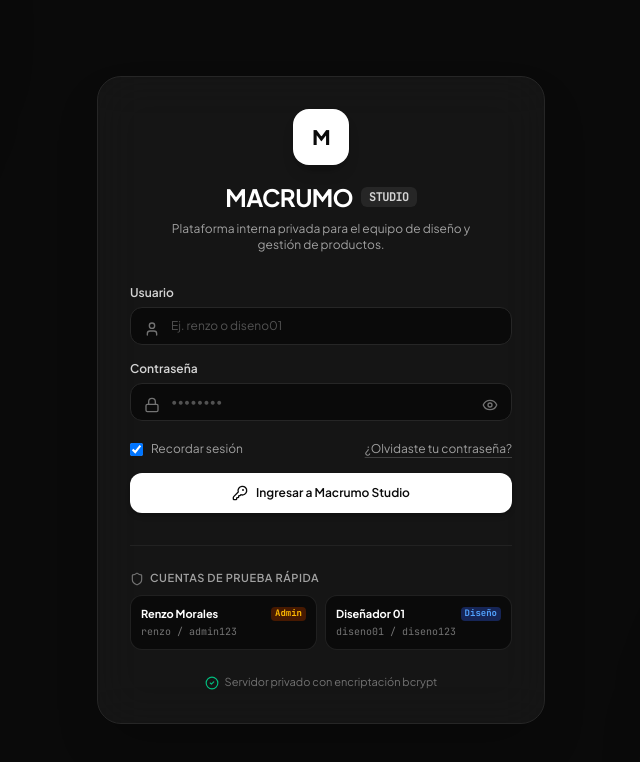
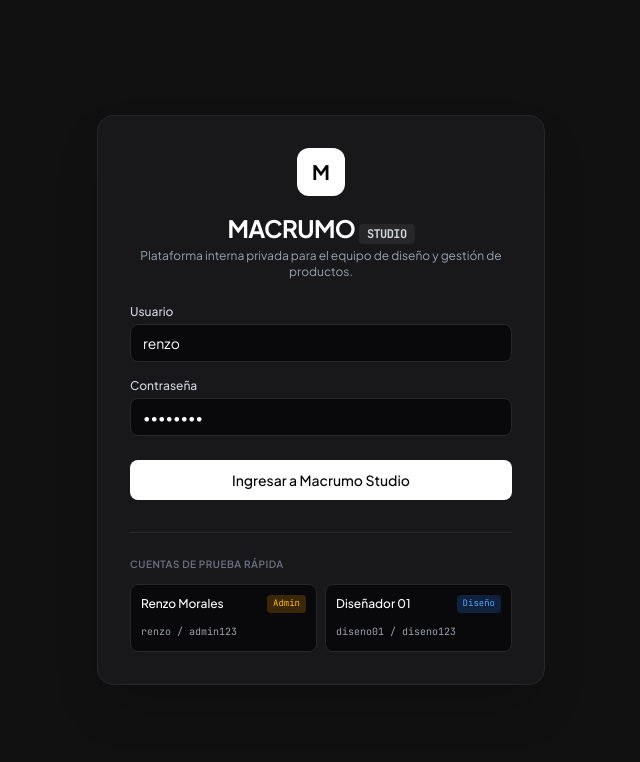
Before and after one commit to idatmorales-collab/VerifyName, a React (Vite) app: page / in a window 1280 px wide. Shown: the top 762 px of the page, without its empty margins (319-959 px from the left). Built offline with nearby package versions, Linux system fonts and the light colour scheme; a web font is replaced by a local one.

Commit message:
Update LoginView.tsx

```diff
--- a/src/components/LoginView.tsx
+++ b/src/components/LoginView.tsx
@@ -1,238 +1,125 @@
 import React, { useState } from 'react';
-import { Lock, User as UserIcon, Eye, EyeOff, KeyRound, HelpCircle, CheckCircle2, Shield, Sparkles, AlertCircle } from 'lucide-react';
-import { UserProfile } from '../types';
 
 interface LoginViewProps {
-  onLoginSuccess: (user: UserProfile, token: string) => void;
+  onLoginSuccess: (user: { name: string; role: string }) => void;
 }
 
 export const LoginView: React.FC<LoginViewProps> = ({ onLoginSuccess }) => {
-  const [username, setUsername] = useState('');
-  const [password, setPassword] = useState('');
-  const [showPassword, setShowPassword] = useState(false);
-  const [rememberMe, setRememberMe] = useState(true);
-  const [errorMsg, setErrorMsg] = useState<string | null>(null);
-  const [isLoading, setIsLoading] = useState(false);
-  const [showForgotModal, setShowForgotModal] = useState(false);
+  const [username, setUsername] = useState('renzo');
+  const [password, setPassword] = useState('admin123');
+  const [error, setError] = useState<string | null>(null);
 
-  const handleSubmit = async (e: React.FormEvent) => {
+  const users = [
+    { username: 'renzo', password: 'admin123', name: 'Renzo Morales', role: 'admin' },
+    { username: 'diseno01', password: 'diseno123', name: 'Diseñador 01', role: 'diseno' }
+  ];
+
+  const handleLogin = (e: React.FormEvent) => {
     e.preventDefault();
-    if (!username.trim() || !password.trim()) {
-      setErrorMsg('Por favor, ingresa tu usuario y contraseña.');
-      return;
-    }
+    setError(null);
 
-    setIsLoading(true);
-    setErrorMsg(null);
+    const foundUser = users.find(
+      (u) => u.username === username && u.password === password
+    );
 
-    try {
-      const res = await fetch('/api/auth/login', {
-        method: 'POST',
-        headers: { 'Content-Type': 'application/json' },
-        body: JSON.stringify({ username, password })
-      });
-
-      const data = await res.json();
-
-      if (!res.ok) {
-        throw new Error(data.error || 'Error al iniciar sesión');
-      }
-
-      if (rememberMe) {
-        localStorage.setItem('macrumo_session_token', data.token);
+    if (foundUser) {
+      onLoginSuccess({ name: foundUser.name, role: foundUser.role });
     } else {
-        sessionStorage.setItem('macrumo_session_token', data.token);
-      }
-
-      onLoginSuccess(data.user, data.token);
-    } catch (err: any) {
-      setErrorMsg(err.message || 'Error de conexión con el servidor.');
-    } finally {
-      setIsLoading(false);
+      setError('Usuario o contraseña incorrectos');
     }
   };
 
-  const handleDemoFill = (u: string, p: string) => {
+  const handleQuickLogin = (u: string, p: string) => {
     setUsername(u);
     setPassword(p);
-    setErrorMsg(null);
+    const foundUser = users.find((user) => user.username === u && user.password === p);
+    if (foundUser) {
+      onLoginSuccess({ name: foundUser.name, role: foundUser.role });
+    }
   };
 
   return (
-    <div className="min-h-screen w-full bg-neutral-950 text-neutral-100 flex items-center justify-center p-4 relative overflow-hidden select-none">
-      {/* Ambient background glow */}
-      <div className="absolute -top-40 -left-40 w-96 h-96 bg-neutral-800/20 rounded-full blur-3xl pointer-events-none" />
-      <div className="absolute -bottom-40 -right-40 w-96 h-96 bg-neutral-800/30 rounded-full blur-3xl pointer-events-none" />
-
-      <div className="w-full max-w-md bg-neutral-900/90 border border-neutral-800 rounded-3xl p-8 shadow-2xl backdrop-blur-xl relative z-10">
-        {/* Brand Header */}
-        <div className="text-center mb-8">
-          <div className="inline-flex items-center justify-center w-14 h-14 rounded-2xl bg-white text-neutral-950 font-extrabold text-xl mb-4 shadow-lg tracking-tight">
+    <div className="min-h-screen bg-[#111111] text-white flex items-center justify-center p-4">
+      <div className="bg-[#18181b] border border-[#27272a] p-8 rounded-2xl w-full max-w-md shadow-2xl">
+        <div className="flex justify-center mb-4">
+          <div className="w-12 h-12 bg-white text-black rounded-xl flex items-center justify-center font-bold text-xl">
             M
           </div>
-          <h1 className="text-2xl font-bold tracking-tight text-white flex items-center justify-center gap-2">
-            MACRUMO <span className="text-xs px-2 py-0.5 rounded-md bg-neutral-800 text-neutral-300 font-mono">STUDIO</span>
+        </div>
+
+        <h1 className="text-2xl font-bold text-center tracking-tight mb-1">
+          MACRUMO <span className="text-xs bg-[#27272a] text-gray-300 px-2 py-0.5 rounded font-mono">STUDIO</span>
         </h1>
-          <p className="text-xs text-neutral-400 mt-2 max-w-xs mx-auto">
+        <p className="text-xs text-center text-gray-400 mb-6">
           Plataforma interna privada para el equipo de diseño y gestión de productos.
         </p>
-        </div>
 
-        {/* Error Alert */}
-        {errorMsg && (
-          <div className="mb-6 p-3.5 rounded-xl bg-red-950/60 border border-red-800/80 text-red-200 text-xs flex items-center gap-3 animate-shake">
-            <AlertCircle className="w-4 h-4 text-red-400 shrink-0" />
-            <span>{errorMsg}</span>
+        {error && (
+          <div className="bg-red-500/10 border border-red-500/30 text-red-400 text-xs p-3 rounded-lg mb-4 text-center">
+            {error}
           </div>
         )}
 
-        {/* Form */}
-        <form onSubmit={handleSubmit} className="space-y-4">
+        <form onSubmit={handleLogin} className="space-y-4">
           <div>
-            <label className="block text-xs font-semibold text-neutral-300 mb-1.5">
-              Usuario
-            </label>
-            <div className="relative">
-              <UserIcon className="w-4 h-4 absolute left-3.5 top-3.5 text-neutral-500" />
+            <label className="block text-xs font-medium text-gray-300 mb-1">Usuario</label>
             <input
               type="text"
-                required
               value={username}
               onChange={(e) => setUsername(e.target.value)}
-                placeholder="Ej. renzo o diseno01"
-                className="w-full pl-10 pr-4 py-2.5 rounded-xl bg-neutral-950 border border-neutral-800 text-white placeholder-neutral-600 text-xs focus:outline-none focus:border-neutral-500 transition-all"
+              className="w-full bg-[#09090b] border border-[#27272a] rounded-lg px-3 py-2 text-sm text-white focus:outline-none focus:border-amber-500"
+              required
             />
-            </div>
           </div>
 
           <div>
-            <label className="block text-xs font-semibold text-neutral-300 mb-1.5">
-              Contraseña
-            </label>
-            <div className="relative">
-              <Lock className="w-4 h-4 absolute left-3.5 top-3.5 text-neutral-500" />
+            <label className="block text-xs font-medium text-gray-300 mb-1">Contraseña</label>
             <input
-                type={showPassword ? 'text' : 'password'}
-                required
+              type="password"
               value={password}
               onChange={(e) => setPassword(e.target.value)}
-                placeholder="••••••••"
-                className="w-full pl-10 pr-10 py-2.5 rounded-xl bg-neutral-950 border border-neutral-800 text-white placeholder-neutral-600 text-xs focus:outline-none focus:border-neutral-500 transition-all"
+              className="w-full bg-[#09090b] border border-[#27272a] rounded-lg px-3 py-2 text-sm text-white focus:outline-none focus:border-amber-500"
+              required
             />
-              <button
-                type="button"
-                onClick={() => setShowPassword(!showPassword)}
-                className="absolute right-3.5 top-3.5 text-neutral-500 hover:text-neutral-300 transition-colors"
-              >
-                {showPassword ? <EyeOff className="w-4 h-4" /> : <Eye className="w-4 h-4" />}
-              </button>
-            </div>
-          </div>
-
-          <div className="flex items-center justify-between text-xs pt-1">
-            <label className="flex items-center gap-2 text-neutral-400 cursor-pointer">
-              <input
-                type="checkbox"
-                checked={rememberMe}
-                onChange={(e) => setRememberMe(e.target.checked)}
-                className="rounded bg-neutral-950 border-neutral-800 text-white focus:ring-0 focus:ring-offset-0"
-              />
-              <span>Recordar sesión</span>
-            </label>
-            <button
-              type="button"
-              onClick={() => setShowForgotModal(true)}
-              className="text-neutral-400 hover:text-white transition-colors underline decoration-neutral-700 underline-offset-4"
-            >
-              ¿Olvidaste tu contraseña?
-            </button>
           </div>
 
           <button
             type="submit"
-            disabled={isLoading}
-            className="w-full py-3 px-4 mt-2 rounded-xl bg-white hover:bg-neutral-200 text-neutral-950 font-semibold text-xs transition-all shadow-md flex items-center justify-center gap-2 disabled:opacity-50"
+            className="w-full bg-white text-black font-medium py-2.5 rounded-lg hover:bg-gray-200 transition-colors text-sm mt-2"
           >
-            {isLoading ? (
-              <span className="animate-pulse">Autenticando...</span>
-            ) : (
-              <>
-                <KeyRound className="w-4 h-4" />
-                <span>Ingresar a Macrumo Studio</span>
-              </>
-            )}
+            Ingresar a Macrumo Studio
           </button>
         </form>
 
-        {/* Demo Credentials Quick-Fill Section */}
-        <div className="mt-8 pt-6 border-t border-neutral-800/80">
-          <div className="text-[11px] font-semibold text-neutral-400 uppercase tracking-wider mb-2 flex items-center gap-1.5">
-            <Shield className="w-3.5 h-3.5 text-neutral-500" />
-            <span>Cuentas de prueba rápida</span>
-          </div>
+        <div className="mt-8 pt-6 border-t border-[#27272a]">
+          <p className="text-[10px] text-gray-500 font-semibold uppercase tracking-wider mb-3">
+            Cuentas de prueba rápida
+          </p>
           <div className="grid grid-cols-2 gap-2">
             <button
-              type="button"
-              onClick={() => handleDemoFill('renzo', 'admin123')}
-              className="p-2.5 rounded-xl bg-neutral-950 border border-neutral-800/80 hover:border-neutral-700 text-left transition-all group"
+              onClick={() => handleQuickLogin('renzo', 'admin123')}
+              className="bg-[#09090b] border border-[#27272a] p-2.5 rounded-lg text-left hover:border-gray-500 transition-colors"
             >
-              <div className="text-[11px] font-bold text-white group-hover:text-amber-400 transition-colors flex items-center justify-between">
-                <span>Renzo Morales</span>
-                <span className="text-[9px] px-1 py-0.2 rounded bg-amber-950 text-amber-400 font-mono">Admin</span>
+              <div className="flex justify-between items-center mb-1">
+                <span className="text-xs font-medium text-white">Renzo Morales</span>
+                <span className="text-[9px] bg-amber-500/20 text-amber-400 px-1.5 py-0.5 rounded font-mono">Admin</span>
               </div>
-              <div className="text-[10px] text-neutral-500 font-mono mt-0.5">renzo / admin123</div>
+              <span className="text-[10px] text-gray-400 font-mono">renzo / admin123</span>
             </button>
 
             <button
-              type="button"
-              onClick={() => handleDemoFill('diseno01', 'diseno123')}
-              className="p-2.5 rounded-xl bg-neutral-950 border border-neutral-800/80 hover:border-neutral-700 text-left transition-all group"
+              onClick={() => handleQuickLogin('diseno01', 'diseno123')}
+              className="bg-[#09090b] border border-[#27272a] p-2.5 rounded-lg text-left hover:border-gray-500 transition-colors"
             >
-              <div className="text-[11px] font-bold text-white group-hover:text-blue-400 transition-colors flex items-center justify-between">
-                <span>Diseñador 01</span>
-                <span className="text-[9px] px-1 py-0.2 rounded bg-blue-950 text-blue-400 font-mono">Diseño</span>
+              <div className="flex justify-between items-center mb-1">
+                <span className="text-xs font-medium text-white">Diseñador 01</span>
+                <span className="text-[9px] bg-blue-500/20 text-blue-400 px-1.5 py-0.5 rounded font-mono">Diseño</span>
               </div>
-              <div className="text-[10px] text-neutral-500 font-mono mt-0.5">diseno01 / diseno123</div>
+              <span className="text-[10px] text-gray-400 font-mono">diseno01 / diseno123</span>
             </button>
           </div>
         </div>
-
-        {/* Security Footer Note */}
-        <div className="mt-6 text-center text-[11px] text-neutral-500 flex items-center justify-center gap-1.5">
-          <CheckCircle2 className="w-3.5 h-3.5 text-emerald-500" />
-          <span>Servidor privado con encriptación bcrypt</span>
       </div>
-      </div>
-
-      {/* Forgot Password Modal */}
-      {showForgotModal && (
-        <div className="fixed inset-0 bg-neutral-950/80 backdrop-blur-md z-50 flex items-center justify-center p-4">
-          <div className="bg-neutral-900 border border-neutral-800 rounded-2xl p-6 max-w-sm w-full space-y-4 shadow-2xl">
-            <div className="flex items-center gap-3">
-              <div className="p-2 rounded-xl bg-neutral-800 text-amber-400">
-                <HelpCircle className="w-5 h-5" />
-              </div>
-              <div>
-                <h3 className="font-bold text-sm text-white">Recuperación de Contraseña</h3>
-                <p className="text-xs text-neutral-400">Acceso Privado Muebles Macrumo</p>
-              </div>
-            </div>
-            <p className="text-xs text-neutral-300 leading-relaxed">
-              Macrumo Studio es una plataforma de uso interno privado. Si has olvidado tu contraseña de acceso, por favor solicita un restablecimiento directo al Administrador del sistema.
-            </p>
-            <div className="p-3 rounded-xl bg-neutral-950 border border-neutral-800 text-xs text-neutral-400 space-y-1">
-              <div><strong>Contacto de Administración:</strong> Renzo D. Morales</div>
-              <div><strong>Módulo:</strong> Gestión de Usuarios</div>
-            </div>
-            <button
-              onClick={() => setShowForgotModal(false)}
-              className="w-full py-2.5 rounded-xl bg-white text-neutral-950 text-xs font-semibold hover:bg-neutral-200 transition-colors"
-            >
-              Entendido
-            </button>
-          </div>
-        </div>
-      )}
     </div>
   );
 };
```
Lines whose indentation alone changed are shown as unchanged.
